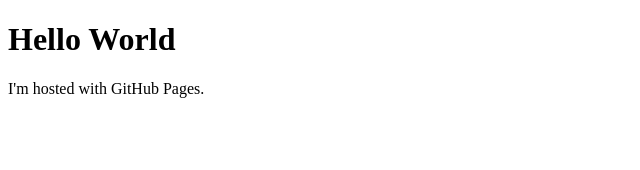
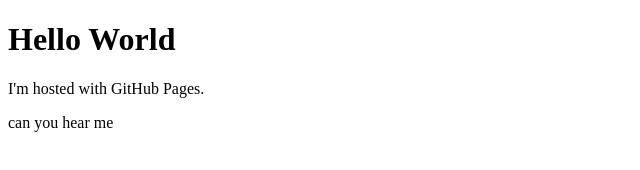
Before and after one commit to Heenoeixearl/hello_Afai, a plain HTML site: page index.html in a window 1280 px wide. Shown: the whole page, without its empty margins (0-640 px from the left). Drawn offline with Linux system fonts and the light colour scheme.

Commit message:
Update index.html
test

```diff
--- a/index.html
+++ b/index.html
@@ -3,5 +3,6 @@
 <body>
 <h1>Hello World</h1>
 <p>I'm hosted with GitHub Pages.</p>
+  <p>can you hear me</p>
 </body>
 </html>
```
